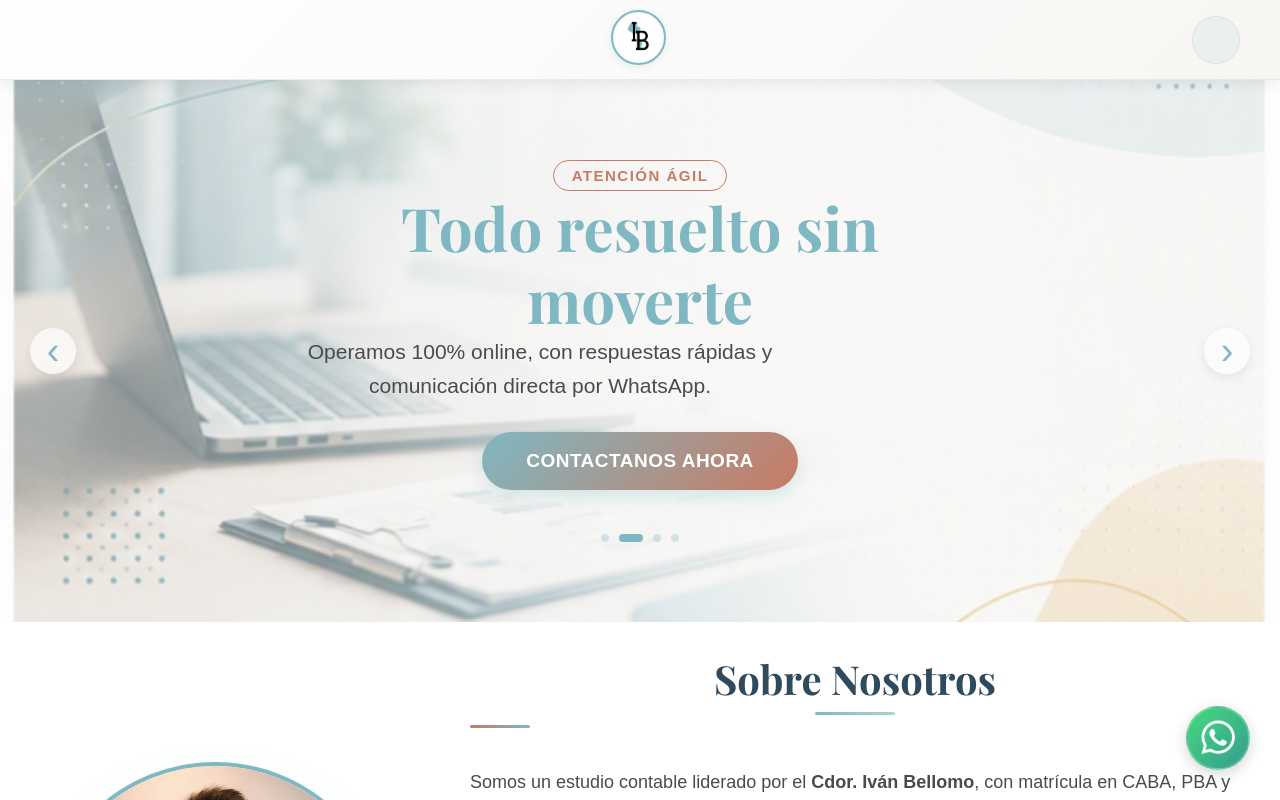
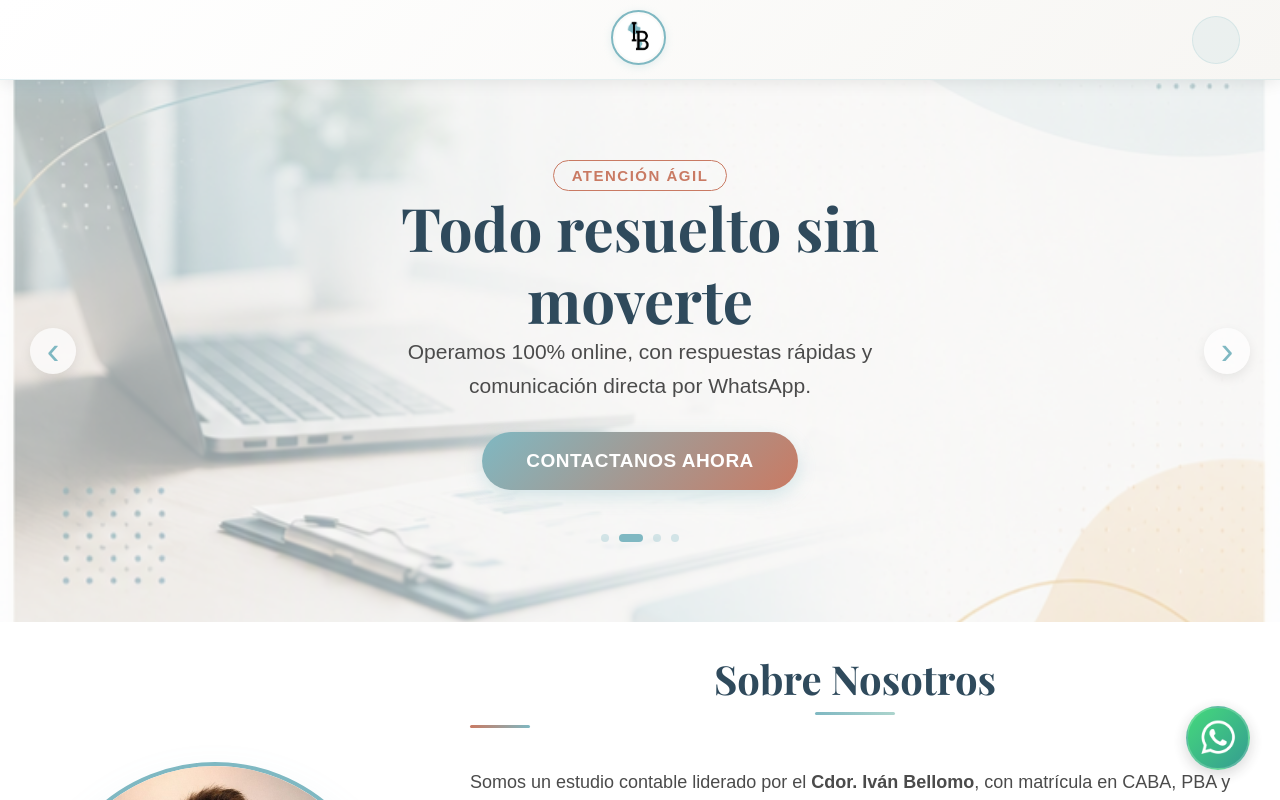
Before and after one commit to agosGentille/ContadorIB-Web, a React (Create React App) app in the folder client/: page / in a window 1280 px wide. Shown: the top 800 px of the page. Built offline with nearby package versions, Linux system fonts and the light colour scheme; no server answers; a web font is replaced by a local one.

Commit message:
arreglos 20/07/26

```diff
--- a/client/src/Styles/HeroStyle.css
+++ b/client/src/Styles/HeroStyle.css
@@ -66,21 +66,26 @@
   border-radius: 20px;
 }
 
+
 .hero-titulo {
   font-family: 'Playfair Display', serif;
-  color: var(--color-acento, #7FB8C2);
+  color: var(--color-texto);
   font-size: 1.9rem;
   font-weight: 700;
   line-height: 1.2;
   margin: 0;
+  width: 100%;
+  text-align: center;
 }
 
 .hero-texto {
-  color: var(--color-texto-secundario, #555);
+  color: var(--color-texto-secundario);
   font-size: 0.95rem;
   line-height: 1.6;
   max-width: 480px;
-  margin: 0;
+  width: 100%;
+  margin: 0 auto;
+  text-align: center;
 }
 
 /* boton principal */
@@ -117,7 +122,7 @@
   height: 8px;
   border-radius: 50%;
   border: none;
-  background: rgba(127, 184, 194, 0.3);
+  background: var(--hero-dot-bg);
   cursor: pointer;
   padding: 0;
   transition: width 0.3s ease, background 0.3s ease;
@@ -126,7 +131,7 @@
 .hero-dot.activo {
   width: 24px;
   border-radius: 4px;
-  background: var(--color-acento, #7FB8C2);
+  background: var(--color-acento);
 }
 
 /* ===== RESPONSIVE ===== */
@@ -165,6 +170,7 @@
 .hero-slide {
   cursor: grab;
   touch-action: pan-y; /* permite drag horizontal sin trabar el scroll vertical del celu */
+  width: 100%;
 }
 
 .hero-slide:active {
@@ -181,8 +187,8 @@
   height: 40px;
   border-radius: 50%;
   border: none;
-  background: rgba(255, 255, 255, 0.7);
-  color: var(--color-acento, #7FB8C2);
+  background: var(--hero-control-bg);
+  color: var(--color-acento);
   font-size: 1.6rem;
   line-height: 1;
   display: flex;
@@ -190,11 +196,11 @@
   justify-content: center;
   cursor: pointer;
   box-shadow: 0 4px 12px rgba(0, 0, 0, 0.08);
-  transition: background 0.25s ease, transform 0.25s ease;
+  transition: background 0.25s ease, transform 0.25s ease, color 0.25s ease;
 }
 
 .hero-flecha:hover {
-  background: var(--color-acento, #7FB8C2);
+  background: var(--color-acento);
   color: white;
   transform: translateY(-50%) scale(1.08);
 }
@@ -256,9 +262,8 @@
   background-position: center;
 }
 
-/* leve velo blanco para que el texto siga legible arriba de la foto */
 .hero-fondo-overlay {
   position: absolute;
   inset: 0;
-  background: rgba(255, 255, 255, 0.45);
+  background: var(--hero-overlay-bg);
 }
--- a/client/src/Styles/Theme.css
+++ b/client/src/Styles/Theme.css
@@ -39,6 +39,9 @@
   --switch-bg: rgba(127, 184, 194, 0.1);
 
   --filtro-iconos: invert(30%);
+  --hero-overlay-bg: rgba(255, 255, 255, 0.55);
+  --hero-control-bg: rgba(255, 255, 255, 0.7);
+  --hero-dot-bg: rgba(127, 184, 194, 0.3);
 }
 
 /* 🌙 Dark mode */
@@ -72,6 +75,9 @@
   --fondo-hover: rgba(255, 255, 255, 0.05);
   --switch-bg: rgba(255, 255, 255, 0.1);
   --filtro-iconos: invert(100%);
+  --hero-overlay-bg: rgba(15, 23, 42, 0.72);
+  --hero-control-bg: rgba(30, 41, 59, 0.75);
+  --hero-dot-bg: rgba(226, 232, 240, 0.25);
 }
 
 body {
```
